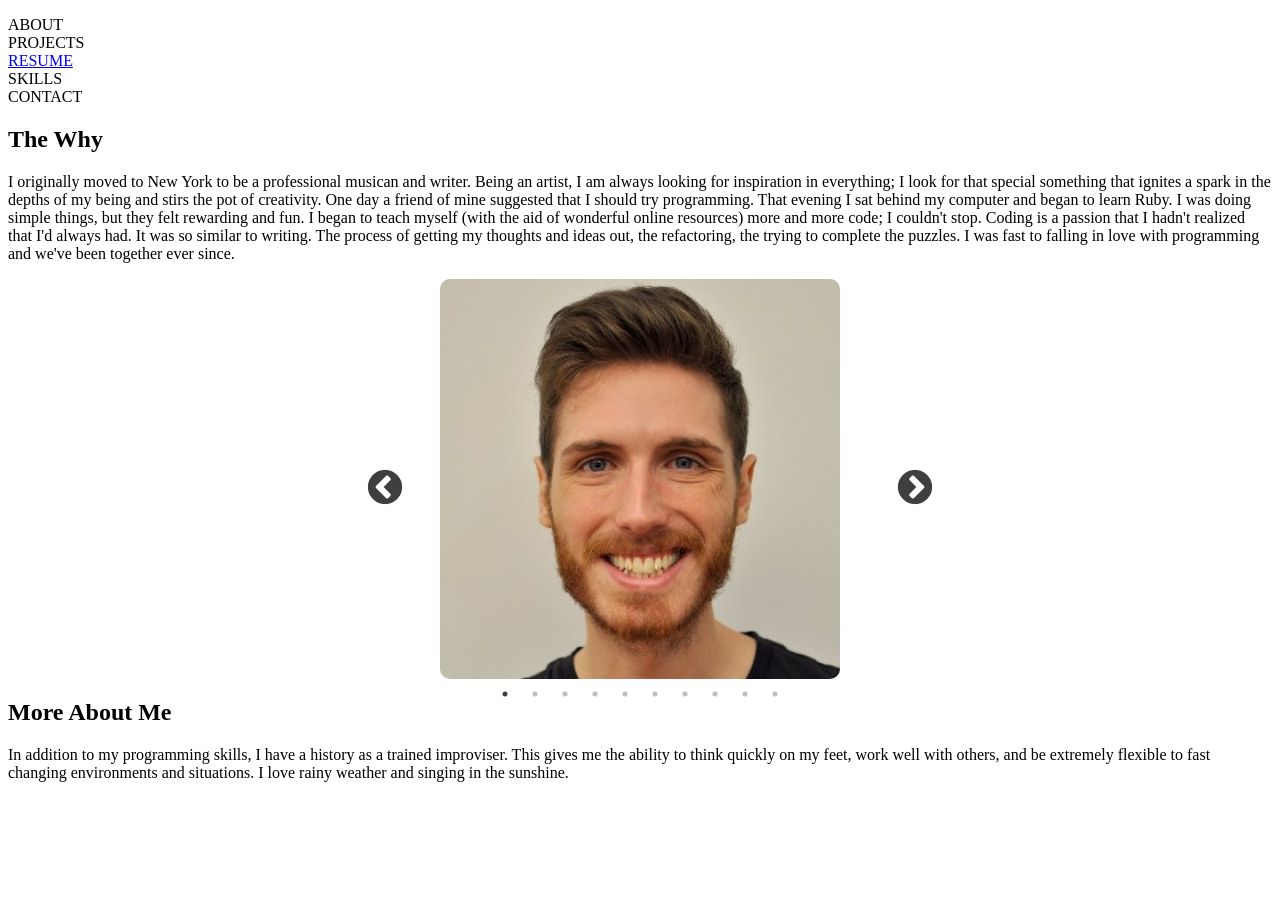
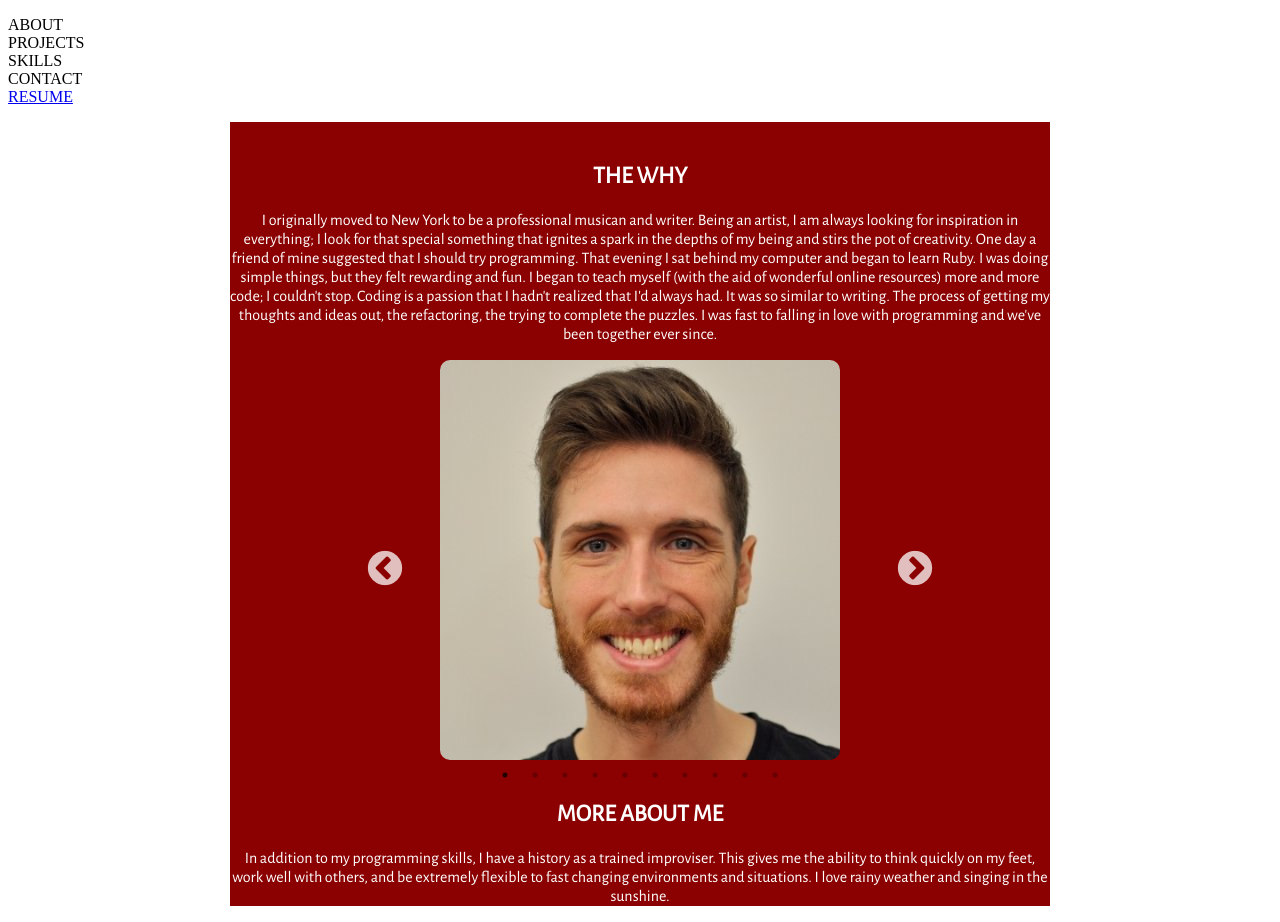
Before and after one commit to coreyladovsky/portfolio, a React (Create React App) app: page /about in a window 1280 px wide. Before the commit the page ends 800 px from the top, so only its background shows below. Built offline with nearby package versions, Linux system fonts and the light colour scheme; the HTML template or start-up script is replaced by a standard one.

Commit message:
styled about

```diff
--- a/src/components/about.css
+++ b/src/components/about.css
@@ -0,0 +1,52 @@
+.about-container {
+  font-family: 'Alegreya Sans', sans-serif;
+  text-align: center;
+  background: darkred;
+  color: white;
+  max-width: 820px;
+  margin: auto;
+}
+
+.about-container h2 {
+  margin-top: 40px;
+  font-weight: bold;
+}
+
+.about-section {
+  display: grid;
+  grid-template-columns: 1fr;
+  grid-template-rows: 1fr;
+}
+
+img {
+  max-width: 400px;
+  height: 400px;
+  object-fit: cover;
+}
+
+
+.slick-list {
+  max-width: 400px;
+  max-height: 400px;
+  border-radius: 10px;
+  margin: auto;
+}
+
+.slick-slider {
+  max-width: 500px;
+  margin: auto;
+}
+
+.slick-next:before, .slick-prev:before {
+    font-size: 40px;
+    line-height: 1;
+    opacity: .75;
+    color: white;
+    display: none;
+}
+
+@media only screen and (min-width: 620px) {
+  .slick-next:before, .slick-prev:before {
+    display: block;
+  }
+}
--- a/src/components/about.jsx
+++ b/src/components/about.jsx
@@ -8,7 +8,7 @@ export const About = () => {
     <div className="about-container">
       <div className="about-section">
         <div>
-          <h2>The Why</h2>
+          <h2>THE WHY</h2>
           <p>
             I originally moved to New York to be a professional musican and
             writer. Being an artist, I am always looking for inspiration in
@@ -26,9 +26,11 @@ export const About = () => {
           </p>
         </div>
       </div>
-          <PhotoSlider />
+      <div>
+        <PhotoSlider />
+      </div>
       <div className="about-bonus">
-        <h2>More About Me</h2>
+        <h2>MORE ABOUT ME</h2>
         <p>
           In addition to my programming skills, I have a history as a trained
           improviser. This gives me the ability to think quickly on my feet,
--- a/src/components/nav.jsx
+++ b/src/components/nav.jsx
@@ -25,12 +25,12 @@ class NavBar extends React.Component {
           <li>ABOUT</li>
           <li>PROJECTS</li>
           <li>
-            <a href={resume} className="resume-link" target="_blank">RESUME</a>
-          </li>
-          <li>
             SKILLS
           </li>
           <li>CONTACT</li>
+          <li>
+            <a href={resume} className="resume-link" target="_blank">RESUME</a>
+          </li>
 
         </ul>
 
--- a/src/components/photo.css
+++ b/src/components/photo.css
@@ -1,4 +1,4 @@
-img {
+/* img {
   width: 400px;
   height: 400px;
   object-fit: cover;
@@ -22,4 +22,4 @@ img {
     line-height: 1;
     opacity: .75;
     color: black;
-}
+} */
```
